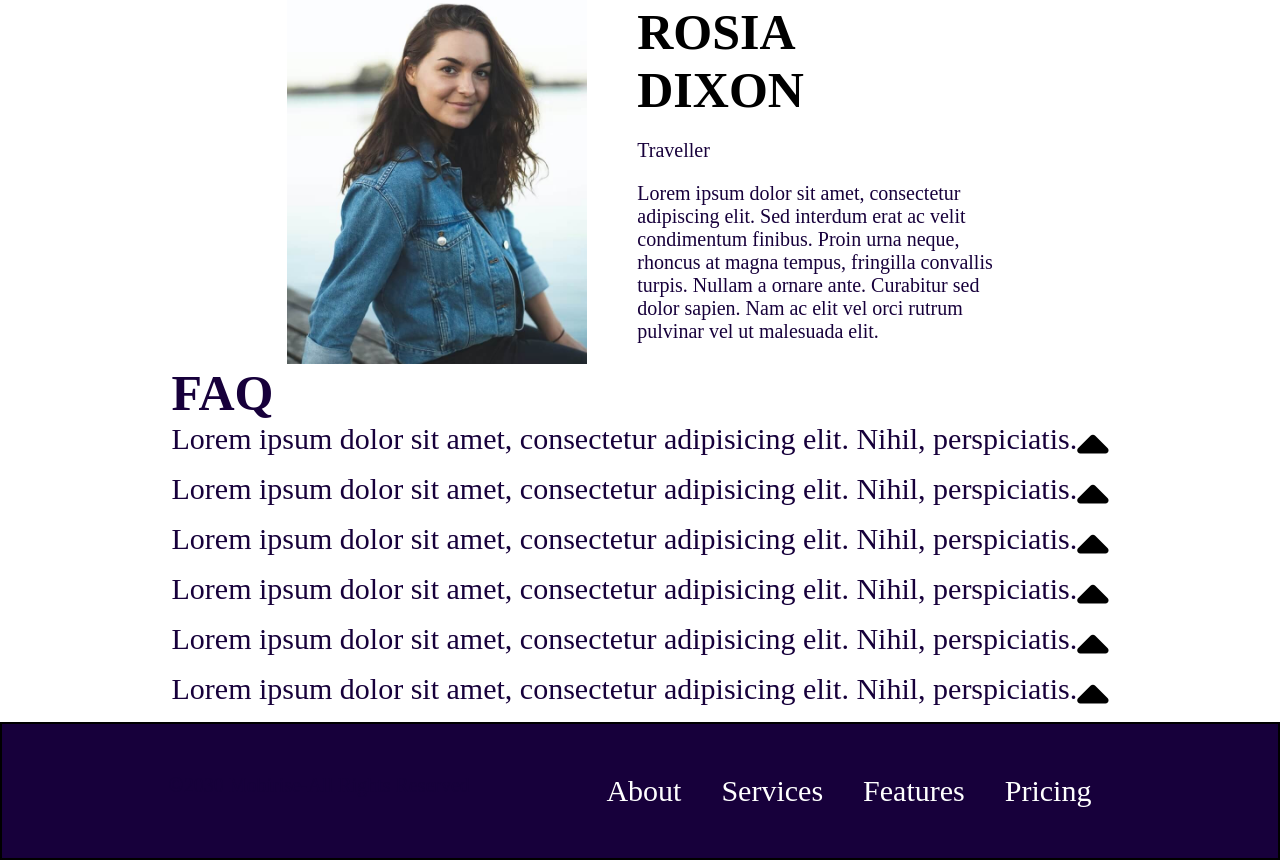
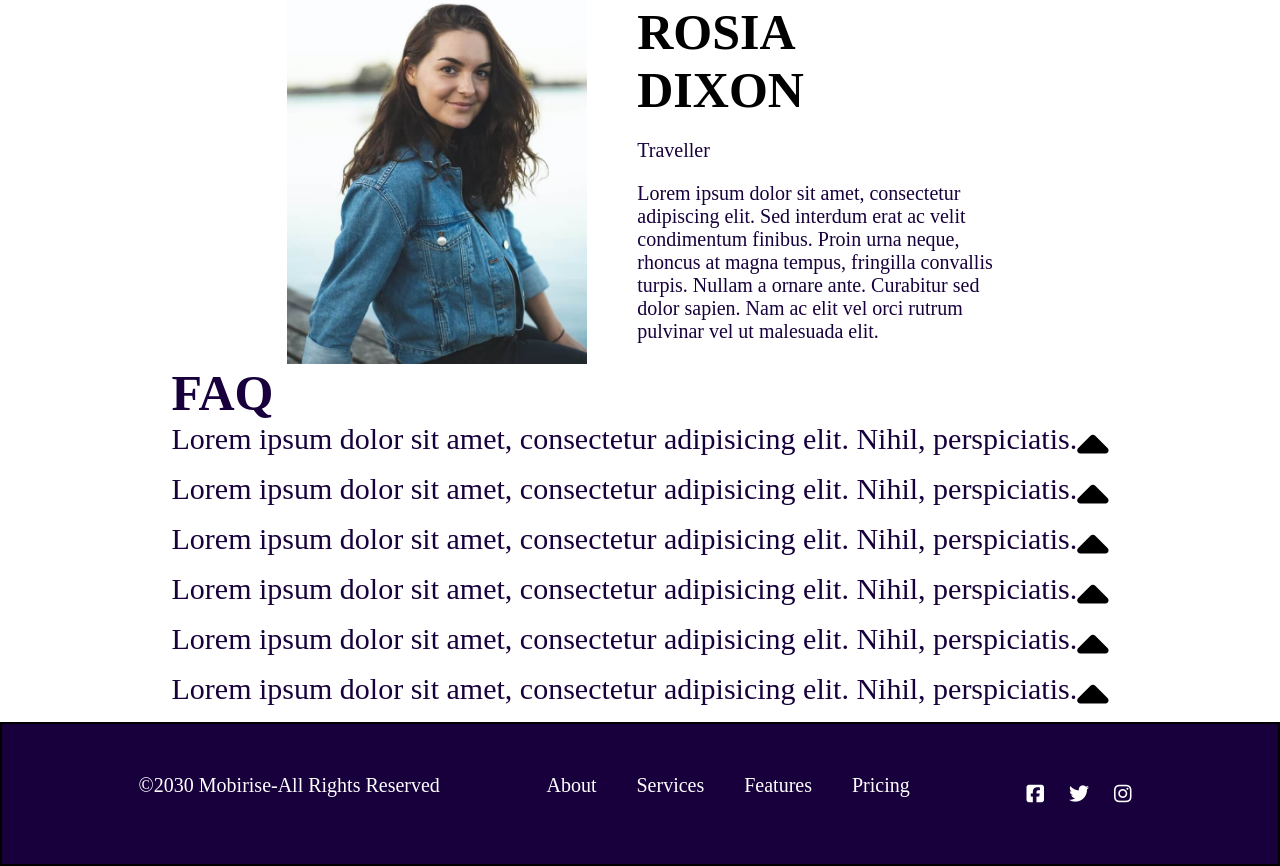
Before and after one commit to Razashah151/Travel-Blog-Writer-Website, a plain HTML site: page index.html in a window 1280 px wide. Shown: the part 1335-2201 px from the top of the page. Drawn offline with Linux system fonts and the light colour scheme.

Commit message:
Initial Commit

```diff
--- a/index.html
+++ b/index.html
@@ -217,6 +217,11 @@ const dropdown=document.getElementsByClassName('dropdown')[0];
             <li><a href="./">Features</a></li>
             <li><a href="./">Pricing</a></li>
            </div>
+           <div class="social-icons">
+            <i class="fa-brands fa-square-facebook"></i>
+            <i class="fa-brands fa-twitter"></i>
+            <i class="fa-brands fa-instagram"></i>
+           </div>
            </div>
         </footer>
 
--- a/web3.css
+++ b/web3.css
@@ -101,10 +101,10 @@ padding: 20px;
 }
 .hero-section2{
     text-align: center;
-
 }
 .images-section{
     display: flex;
+    justify-content: center;
     flex-wrap: wrap;
     gap: 30px;
 }
@@ -171,13 +171,16 @@ aspect-ratio: 1/1;
 }
 .footer{
     border: 2px solid black;
-    font-size: 30px;
+    font-size: 20px;
     display: flex;
     justify-content: space-evenly;
     flex-wrap: wrap;
     background-color: #17003b;
     color: white;
     padding: 50px;
+}
+.footer>p{
+    color: white;
 }
 .list2{
     display: flex;
@@ -189,6 +192,9 @@ li a{
     color: white;
     text-decoration: none;
     padding: 20px;
+}
+.social-icons>.fa-brands{
+padding: 10px;
 }
 @media screen and (max-width:320px) {
     .main{
```
